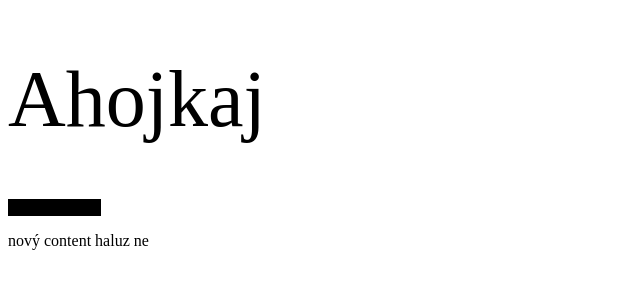
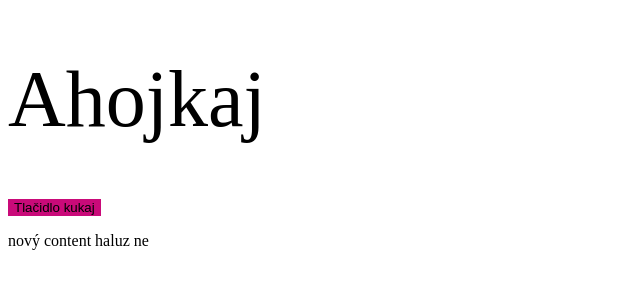
Before and after one commit to JurajSimek/webapp--Simek, a plain HTML site: page index.html in a window 1280 px wide. Shown: the whole page, without its empty margins (0-640 px from the left). Drawn offline with Linux system fonts and the light colour scheme.

Commit message:
fix-button

```diff
--- a/style.css
+++ b/style.css
@@ -4,7 +4,7 @@ h1{
     font-weight: 500;}
 
 button{
-    background-color: black;
+    background-color: rgb(201, 10, 121);
     border: none;
 }
 .btn{
```
